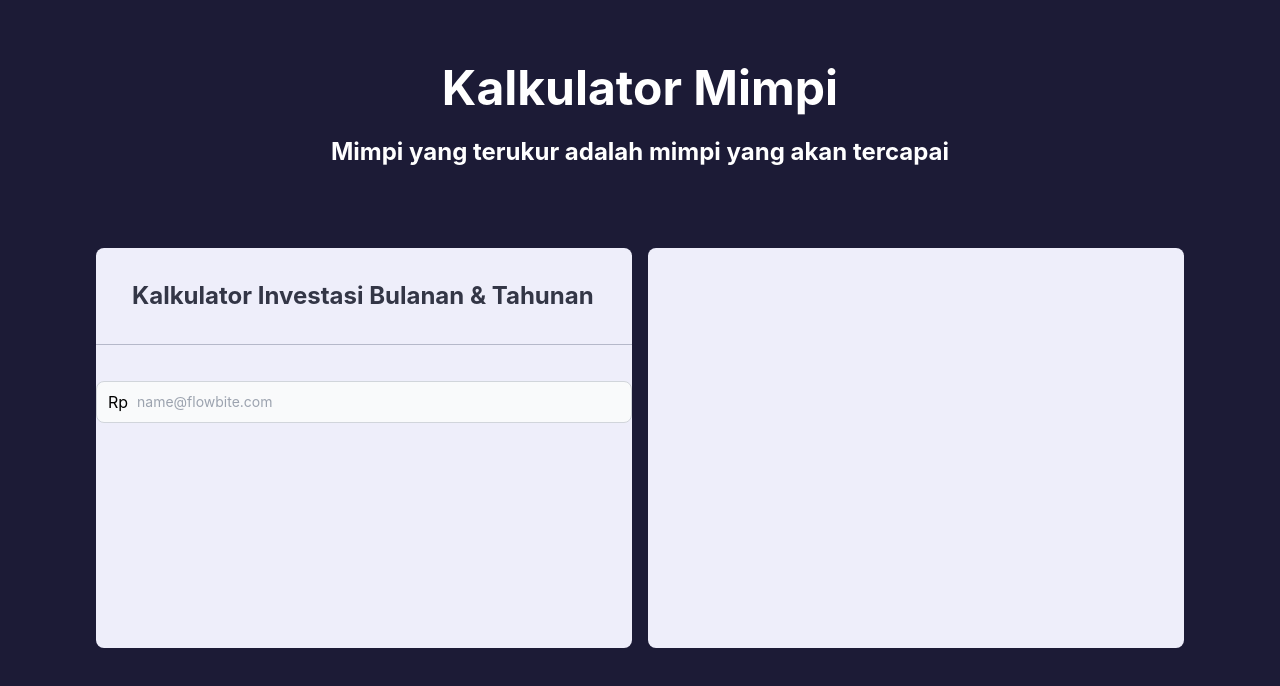
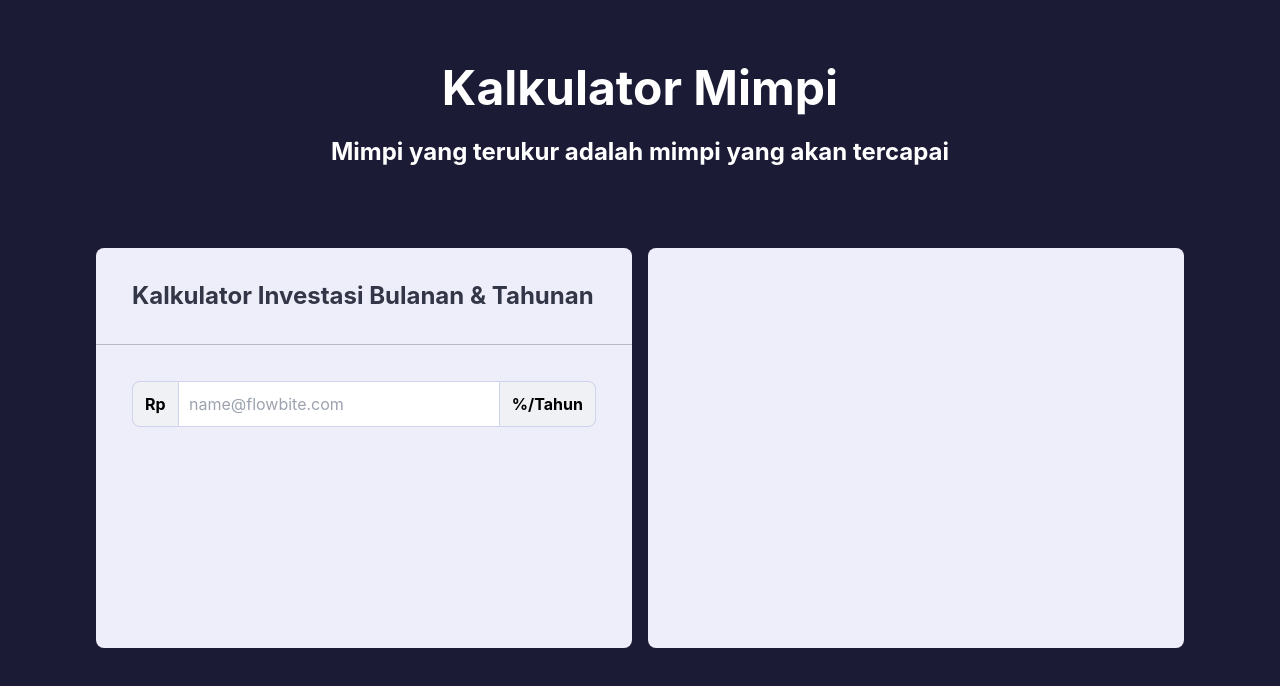
Before and after one commit to santosidauruk/anggar.in, a Next.js app: page / in a window 1280 px wide. Shown: the top 686 px of the page. Built offline with nearby package versions, Linux system fonts and the light colour scheme.

Commit message:
style: slicing input component

```diff
--- a/src/components/Content.tsx
+++ b/src/components/Content.tsx
@@ -12,17 +12,23 @@ const Content = () => {
         <h3 className="px-9 py-8 text-2xl font-bold text-neutral-800 border-b border-neutral-400">
           Kalkulator Investasi Bulanan & Tahunan
         </h3>
-        <form action="" className="py-9">
+        <form action="" className="p-9">
           <div className="relative">
-            <div className="absolute inset-y-0 left-0 flex items-center pl-3 pointer-events-none">
+            {/* TODO:
+            - Add dynamic filled width if the content inside prefix changes
+            - Fix focus state on input */}
+            <div className="absolute inset-y-0 left-0 flex items-center p-3 pointer-events-none font-bold border-purple-300 bg-neutral-200 border border-r rounded-l-lg">
               Rp
             </div>
             <input
               type="text"
               id="email-address-icon"
-              className="bg-gray-50 border border-gray-300 text-gray-900 text-sm rounded-lg focus:ring-blue-500 focus:border-blue-500 block w-full pl-10 p-2.5  dark:bg-gray-700 dark:border-gray-600 dark:placeholder-gray-400 dark:text-white dark:focus:ring-blue-500 dark:focus:border-blue-500"
+              className="border border-purple-300 rounded-lg focus:ring-blue-500 focus:border-blue-500 block w-full pl-14 pr-14 p-2.5"
               placeholder="name@flowbite.com"
             />
+            <div className="absolute inset-y-0 right-0 flex items-center p-3 pointer-events-none font-bold border-purple-300 bg-neutral-200 border border-l rounded-r-lg">
+              %/Tahun
+            </div>
           </div>
         </form>
       </div>
--- a/tailwind.config.js
+++ b/tailwind.config.js
@@ -11,19 +11,20 @@ module.exports = {
       ...colors,
       purple: {
         ...colors.purple,
-        900: '#1C1B36',
-        700: '#323073',
-        500: '#6A67CB',
-        300: '#C3C2EA',
-        200: '#E3E3F0',
-        100: '#EEEEFA',
+        900: '#1C1B36', // Purple-Massive
+        700: '#323073', // Purple-Heavy
+        500: '#6A67CB', // Purple-Fair
+        400: '#C3C2EA', // Purple-Soft
+        300: '#CFD4ED', // Other/stroke
+        200: '#E3E3F0', // Purple-Root
+        100: '#EEEEFA', // Purple-Base
       },
       neutral: {
         ...colors.neutral,
-        800: '#333646',
-        600: '#656B8B',
-        400: '#B5B8C9',
-        200: '#F0F1F4',
+        800: '#333646', // Black-Fair
+        600: '#656B8B', // Black-Soft
+        400: '#B5B8C9', // Other/Divider
+        200: '#F0F1F4', // White-Soft
       },
     },
     extend: {},
```
